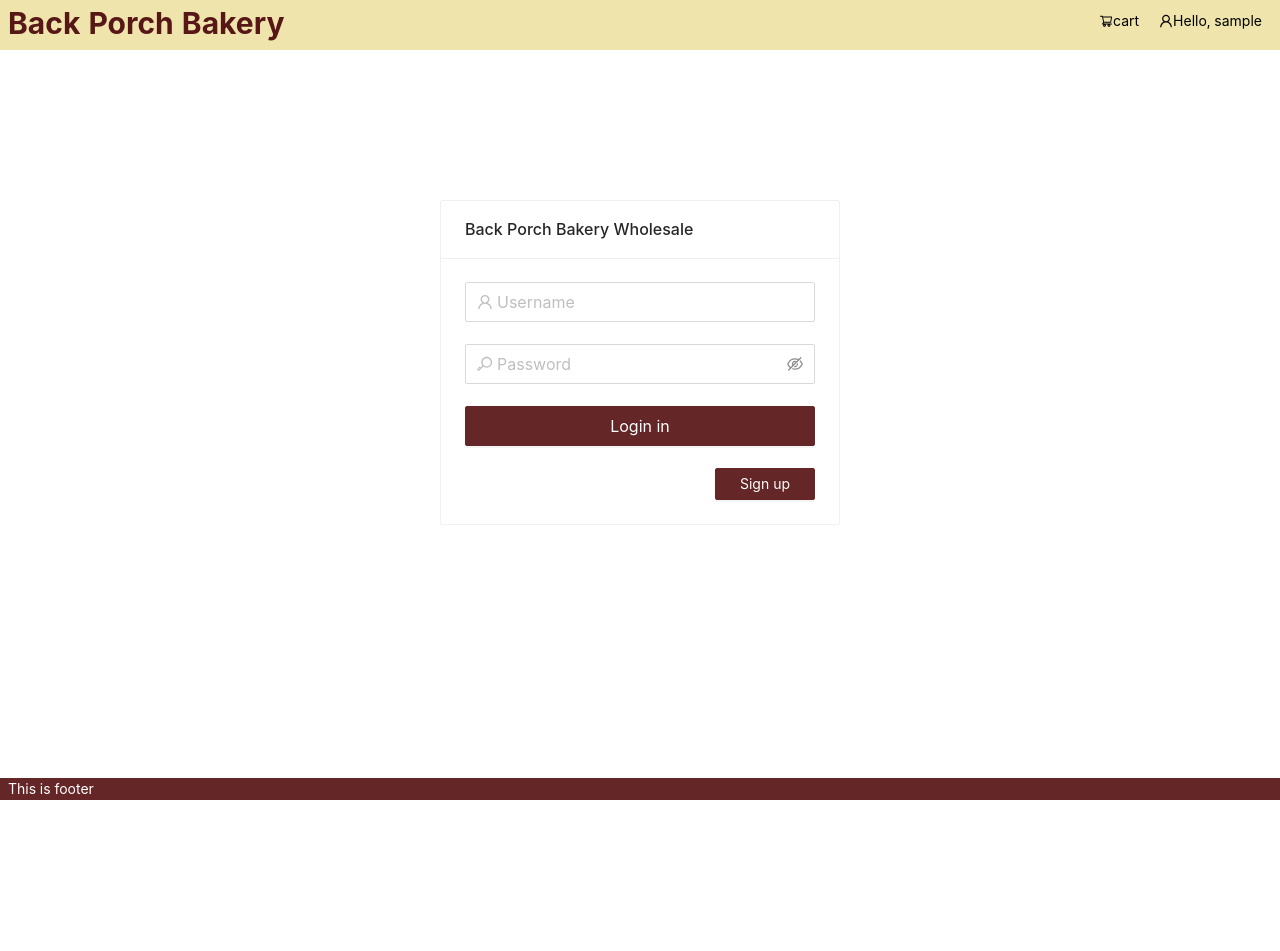
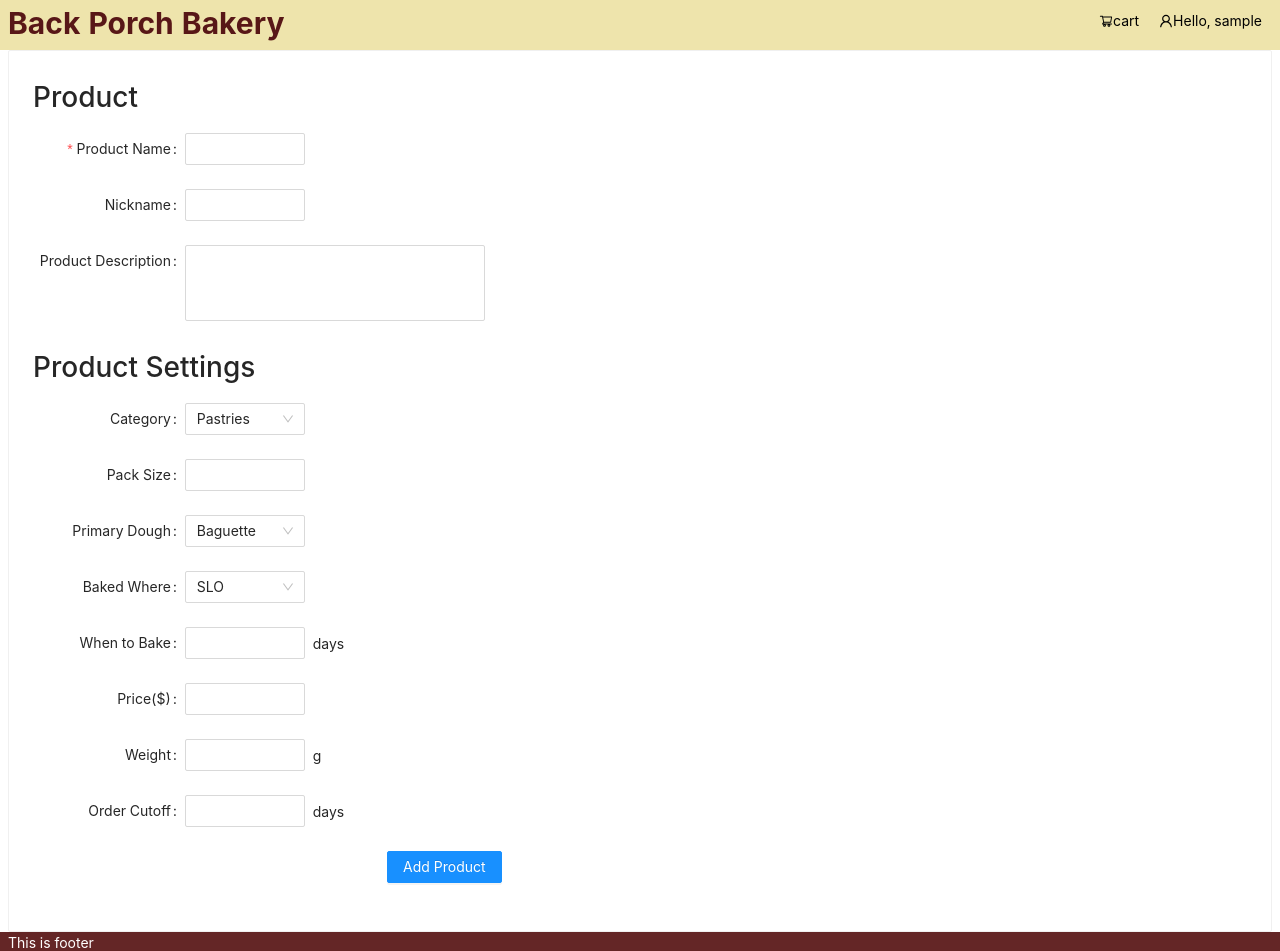
Before and after one commit to BPB-Cal-Poly/BPBWholesaleSite, a React (Create React App) app in the folder frontend/: page / in a window 1280 px wide. Before the commit this address led to /login. Shown: the top 951 px of the page. Before the commit the page ends 800 px from the top, so only its background shows below. Built offline with nearby package versions, Linux system fonts and the light colour scheme; sample sign-in values are in the browser's storage; what aws-amplify would draw is missing.

Commit message:
fix redirecting order

```diff
--- a/frontend/src/Admin.js
+++ b/frontend/src/Admin.js
@@ -26,7 +26,7 @@ import ProductAdd from "./product/ProductAdd";
 const { Content, Sider } = Layout;
 const { SubMenu } = Menu;
 
-export default class Admin extends React.Component {
+export default class OrderScreen extends React.Component {
   constructor(props) {
     super(props);
     this.state = {
--- a/frontend/src/App.js
+++ b/frontend/src/App.js
@@ -8,7 +8,7 @@ import {
   SafetyCertificateOutlined,
   ReconciliationOutlined,
 } from "@ant-design/icons";
-import HomeScreen from "./screens/HomeScreen";
+import OrderScreen from "./screens/OrderScreen";
 import Login from "./user/Login";
 import Admin from "./Admin";
 import { isLogined, getUsername, getUserType, clearToken } from "./utils/utils";
@@ -26,9 +26,21 @@ class App extends React.Component {
   }
 
   componentDidMount() {
+    console.log("mount");
     this._isMounted = true;
     this.updateUser();
   }
+
+  // componentDidUpdate(prevProps){
+  //   if (this._isMounted){
+  //     console.log("update");
+  //     if(this.props.username != prevProps.username){
+  //     console.log("update");
+  //     this.updateUser();
+  //     }
+
+  //   }
+  // }
 
   updateUser = () => {
     this.setState({
@@ -39,11 +51,14 @@ class App extends React.Component {
   };
 
   componentWillUnmount() {
+    console.log("will mount");
+    // this.updateUser();
     this._isMounted = false;
   }
 
   render() {
     let { isLogined, username, userType } = this.state;
+    console.log(userType + " " + isLogined);
     let popMenuAdmin = (
       <Menu
         onClick={(p) => {
@@ -143,15 +158,15 @@ class App extends React.Component {
               path="/admin"
               // component={Admin}
               render={(props) =>
-                userType == "admin" ? (
-                  <Admin {...props} />
-                ) : (
+                this._isMounted && this.state.userType != "admin" ? (
                   <Redirect
                     to={{
                       pathname: "/login",
                       state: { from: props.location },
                     }}
                   />
+                ) : (
+                  <Admin {...props} />
                 )
               }
             />
@@ -163,22 +178,26 @@ class App extends React.Component {
               )}
             ></Route>
             <Route
+              exact
               path="/"
               render={(props) =>
-                isLogined ? (
-                  <HomeScreen {...props} />
-                ) : (
+                this._isMounted && !isLogined ? (
                   <Redirect
                     to={{
                       pathname: "/login",
                       state: { from: props.location },
                     }}
                   />
+                ) : (
+                  <OrderScreen {...props} />
                 )
               }
-              // component={HomeScreen}
-              // exact
             ></Route>
+            {/* <Route
+              exact
+              path="/"
+              render={(props) => <OrderScreen {...props} />}
+            ></Route> */}
           </Switch>
         </main>
         <footer className="row center">This is footer</footer>
--- a/frontend/src/screens/HomeScreen.js
+++ b/frontend/src/screens/OrderScreen.js
@@ -19,6 +19,7 @@ import ReactDOM from "react-dom";
 
 import { ExclamationCircleOutlined } from "@ant-design/icons";
 import "../styles/product-list.css";
+import { Redirect } from "react-router-dom";
 const { Option } = Select;
 const { TextArea } = Input;
 
@@ -133,37 +134,36 @@ export default class HomeScreen extends React.Component {
     });
   };
 
-  handleOk = () =>{
+  handleOk = () => {
     this.setState({
-      modelVisible:false,
+      modelVisible: false,
     });
     let newProduct = {
-      'id':this.state.list.length+1,
-      'name':this.state.name,
-      'nickname':this.state.nickname,
-      'description':this.state.description,
-      'category':this.state.category,
-      'packsize':this.state.packsize,
-      'dough':this.state.dough,
-      'where':this.state.where,
-      'when':this.state.when,
-      'price':this.state.price,
-      'weight':this.state.weight,
-      'cutoff':this.state.cutoff
-    }
+      id: this.state.list.length + 1,
+      name: this.state.name,
+      nickname: this.state.nickname,
+      description: this.state.description,
+      category: this.state.category,
+      packsize: this.state.packsize,
+      dough: this.state.dough,
+      where: this.state.where,
+      when: this.state.when,
+      price: this.state.price,
+      weight: this.state.weight,
+      cutoff: this.state.cutoff,
+    };
     let newList = this.state.list;
     newList.push(newProduct);
     this.setState({
-      list:newList,
+      list: newList,
     });
     this.props.onListChange(this.state.list);
 
-
-    this.props.history.push('/admin/product/list');
-  }
+    this.props.history.push("/admin/product/list");
+  };
 
   render() {
-    let { list, categories } = this.state;
+    let { list, categories, isLogined } = this.state;
     const formItemLayout = {
       labelCol: {
         span: 3,
@@ -172,8 +172,7 @@ export default class HomeScreen extends React.Component {
     return (
       <div className="customer-layout">
         <Card>
-          <Form {...formItemLayout}
-          form={this.form}>
+          <Form {...formItemLayout} form={this.form}>
             <h1>Product</h1>
 
             <Form.Item
@@ -214,9 +213,7 @@ export default class HomeScreen extends React.Component {
               ></TextArea>
             </Form.Item>
             <h1>Product Settings</h1>
-            <Form.Item
-              label="Category"
-            >
+            <Form.Item label="Category">
               <Select
                 defaultValue="Pastries"
                 style={{ width: 120 }}
@@ -309,8 +306,7 @@ export default class HomeScreen extends React.Component {
                 offset: 7,
               }}
             >
-              <Button type="primary" htmlType="submit"
-              onClick={this.handleOk}>
+              <Button type="primary" htmlType="submit" onClick={this.handleOk}>
                 Add Product
               </Button>
             </Form.Item>
--- a/frontend/src/styles/product-list.css
+++ b/frontend/src/styles/product-list.css
@@ -6,3 +6,7 @@
   display:flex;
   justify-content: flex-end;
 }
+
+.customer-layout{
+  align-self: center;
+}
--- a/frontend/src/user/Login.js
+++ b/frontend/src/user/Login.js
@@ -31,7 +31,6 @@ let fakeCustomers = [
 export default class Login extends React.Component {
   constructor(props) {
     super(props);
-    console.log(this.props);
     this.state = {
       username: "",
       password: "",
```
